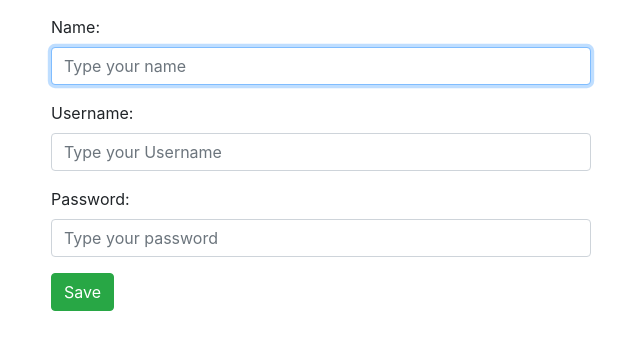
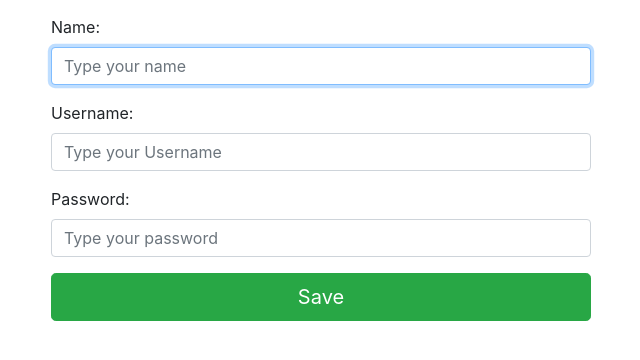
Before and after one commit to emmanuelluur/books_flask, a Flask app: page /user/register in a window 1280 px wide. Shown: the top 360 px of the page, without its empty margins (34-674 px from the left). Run offline with Flask 2, Linux system fonts and the light colour scheme; some libraries are stand-ins or nearby versions.

Commit message:
fix input password

```diff
--- a/templates/user/register.html
+++ b/templates/user/register.html
@@ -13,9 +13,9 @@
             </div>
             <div class="form-group">
                 <label for="password">Password:</label>
-                <input type="pasword" class="form-control" name="password" id="password" placeholder="Type your password" required>
+                <input type="password" class="form-control" name="password" id="password" placeholder="Type your password" required>
             </div>
-            <button type="submit" class="btn btn-success"> Save </button>
+            <button type="submit" class="btn btn-success btn-lg btn-block"> Save </button>
         </form>
     </article>
 </section>
```
